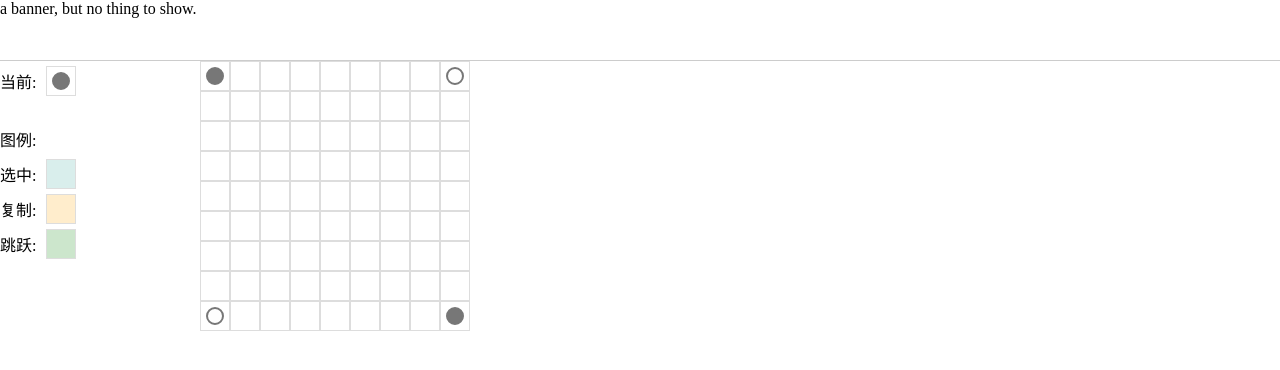
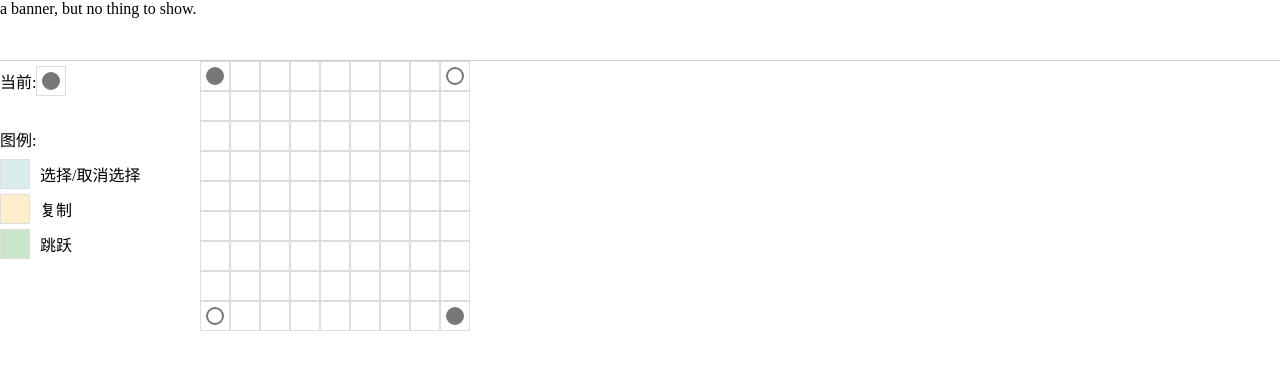
Before and after one commit to lopo12123/chess, a Vue app: page /#/home in a window 1280 px wide. Shown: the top 370 px of the page. Built offline with nearby package versions, Linux system fonts and the light colour scheme; the HTML template or start-up script is replaced by a standard one.

Commit message:
feat: better label

```diff
--- a/src/views/Home.vue
+++ b/src/views/Home.vue
@@ -64,9 +64,9 @@ const ifSelf = (x: number, y: number) => {
             <div class="line">当前: <i :class="['label-icon', 'ceil_'+currentPlayer]"/></div>
             <br>
             <div class="line">图例:</div>
-            <div class="line">选中: <i class="label-icon ceil hl-self"/></div>
-            <div class="line">复制: <i class="label-icon ceil hl-copy"/></div>
-            <div class="line">跳跃: <i class="label-icon ceil hl-jump"/></div>
+            <div class="line"><i class="label-icon ceil hl-self"/>选择/取消选择</div>
+            <div class="line"><i class="label-icon ceil hl-copy"/>复制</div>
+            <div class="line"><i class="label-icon ceil hl-jump"/>跳跃</div>
         </div>
         <div class="board-container">
             <div class="line"
@@ -109,7 +109,7 @@ const ifSelf = (x: number, y: number) => {
             justify-content: flex-start;
 
             .label-icon {
-                margin-left: 10px;
+                margin-right: 10px;
             }
         }
     }
```
